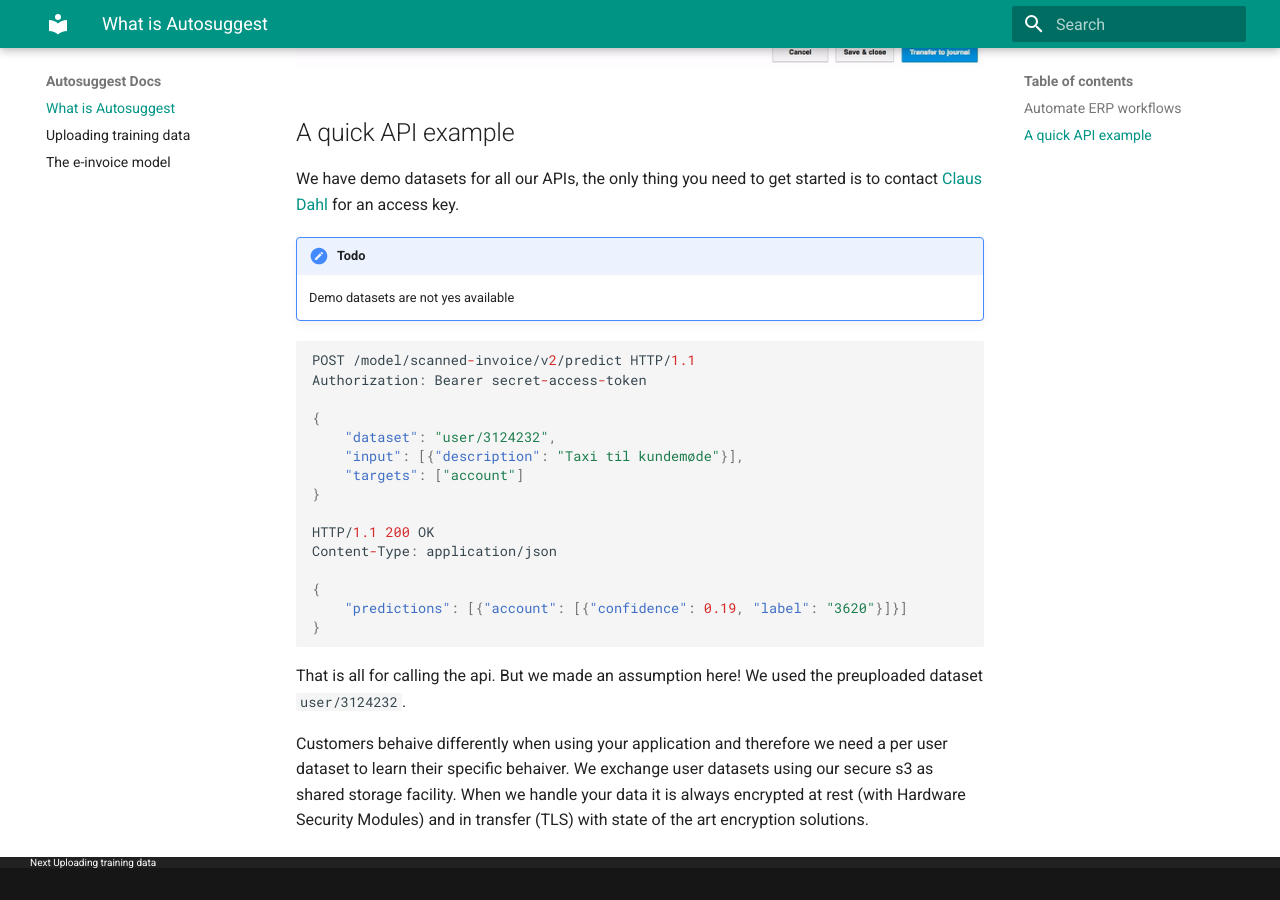
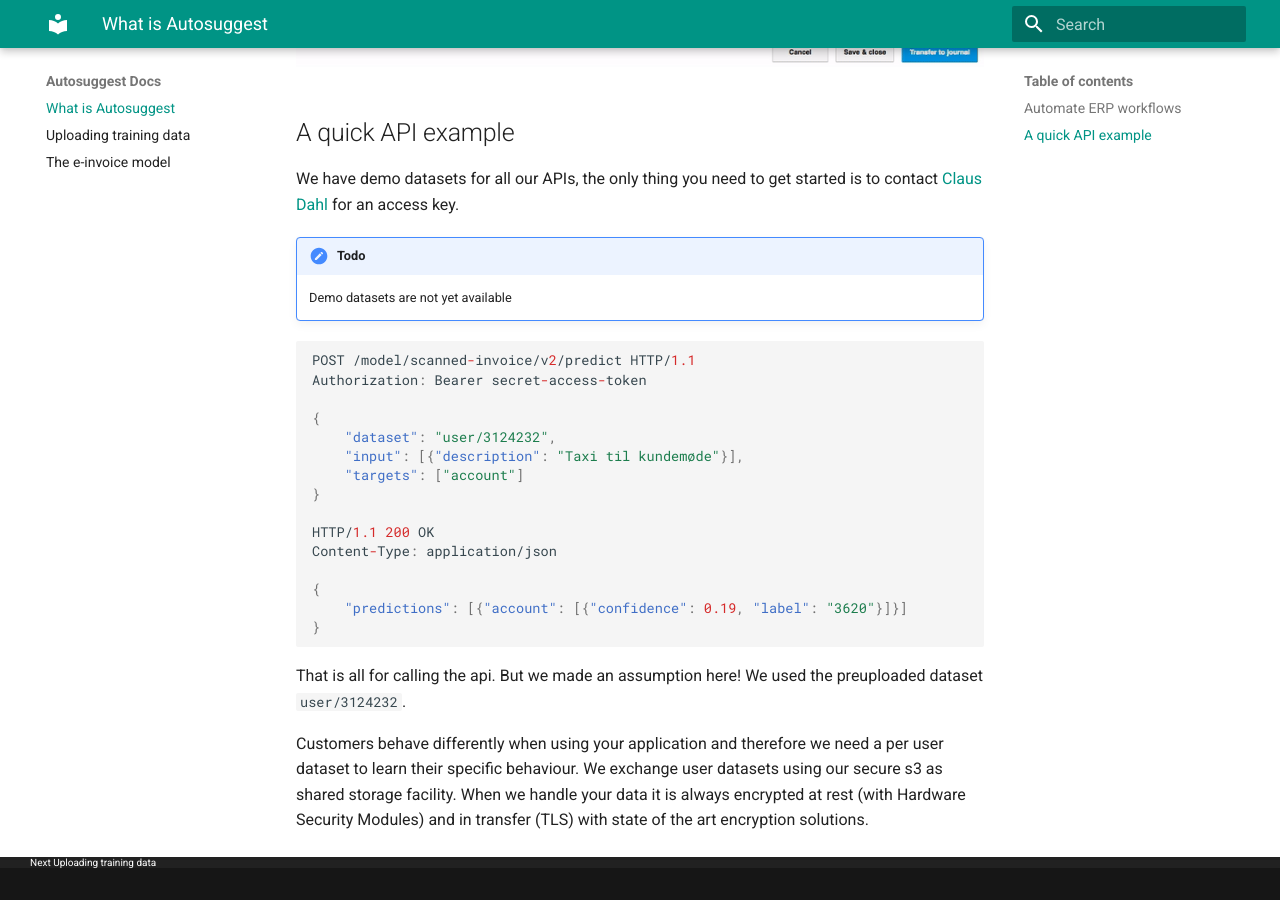
Before and after one commit to e-conomic/vml-docs, an MkDocs documentation site: the page built from docs/index.md, in a window 1280 px wide and 900 px high, scrolled down 1000 px. Built offline with MkDocs 1.6.1 and Material for MkDocs 9.7.7, drawn with Linux system fonts in a browser that asks for light colours; old or Windows-style settings are respelled for this version of MkDocs.

Commit message:
Typos and whitespace

````diff
--- a/docs/index.md
+++ b/docs/index.md
@@ -19,7 +19,7 @@ We have demo datasets for all our APIs, the only thing you need to get started
 is to contact [Claus Dahl](mailto:claus.dahl@visma.com) for an access key.
 
 !!! todo
-    Demo datasets are not yes available
+    Demo datasets are not yet available
 
 ```json
 POST /model/scanned-invoice/v2/predict HTTP/1.1
@@ -42,8 +42,8 @@ Content-Type: application/json
 That is all for calling the api. But we made an assumption here!  We used the
 preuploaded dataset `user/3124232`.
 
-Customers behaive differently when using your application and therefore we need
-a per user dataset to learn their specific behaiver.
+Customers behave differently when using your application and therefore we need
+a per user dataset to learn their specific behaviour.
 We exchange user datasets using our secure s3 as shared storage facility. When
 we handle your data it is always encrypted at rest (with Hardware Security
 Modules) and in transfer (TLS) with state of the art encryption solutions.
````
